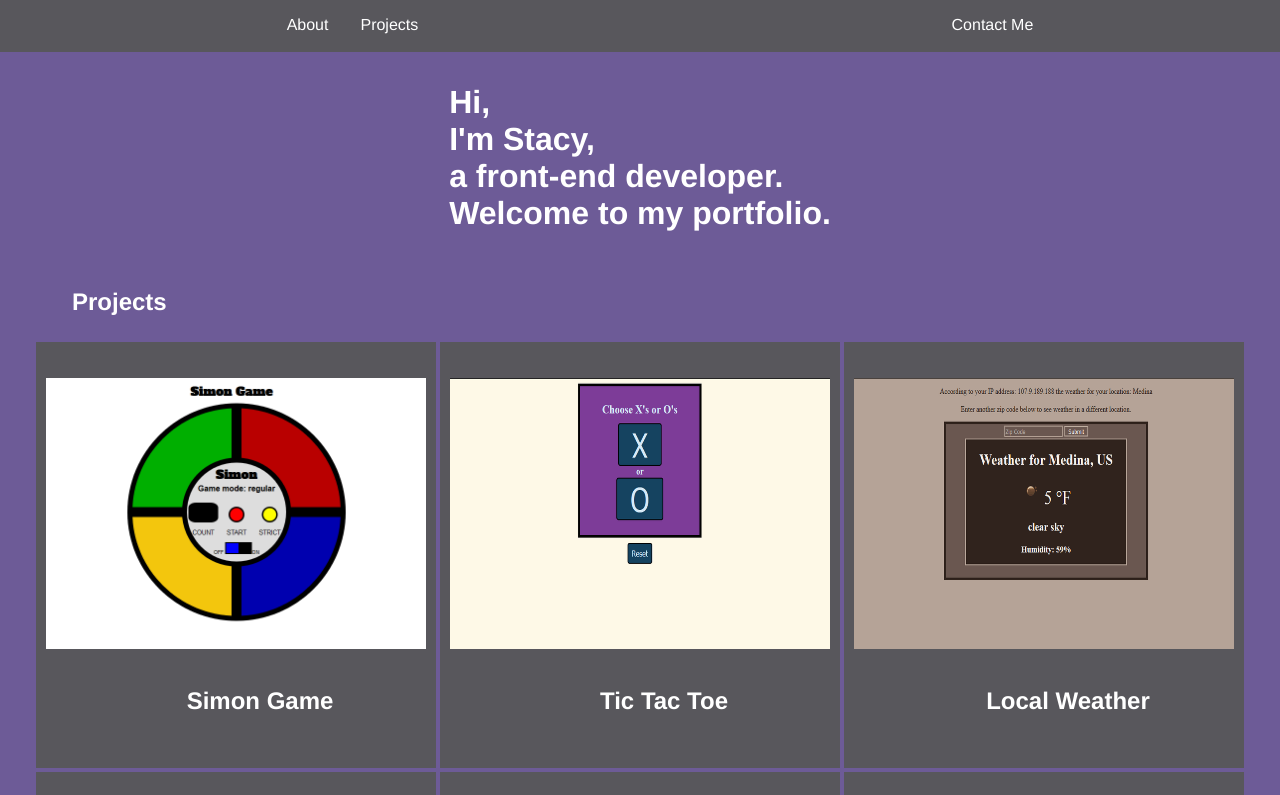
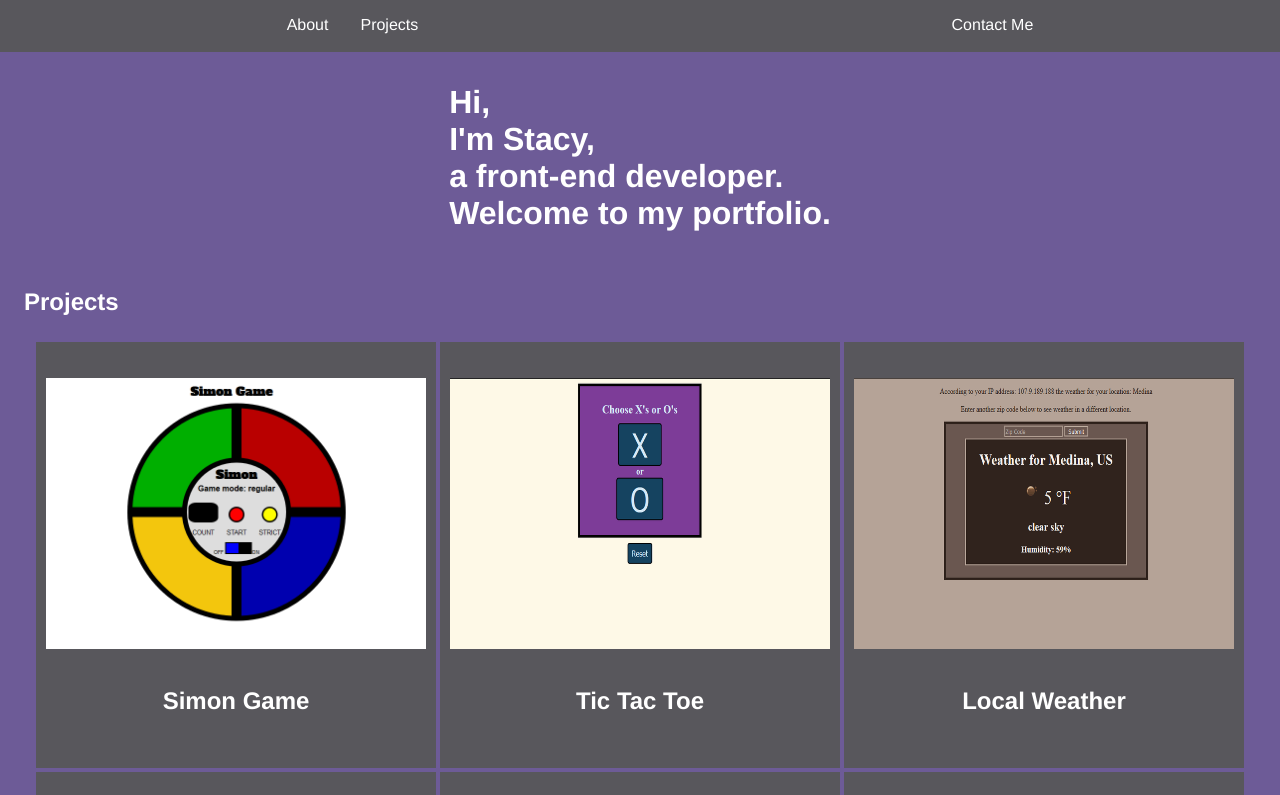
Before and after one commit to stacyHere/oldPortfolio, a plain HTML site: page index.html in a window 1280 px wide. Shown: the top 795 px of the page. Drawn offline with Linux system fonts and the light colour scheme.

Commit message:
Update styles.css

```diff
--- a/styles.css
+++ b/styles.css
@@ -57,9 +57,9 @@ h2 {
   padding: 1em;
 }
 /*Projects*/
-#projects h2 {
+/*#projects h2 {
   margin-left: 3em;
-}
+}*/
 
 .grid {
   display: flex;
```
